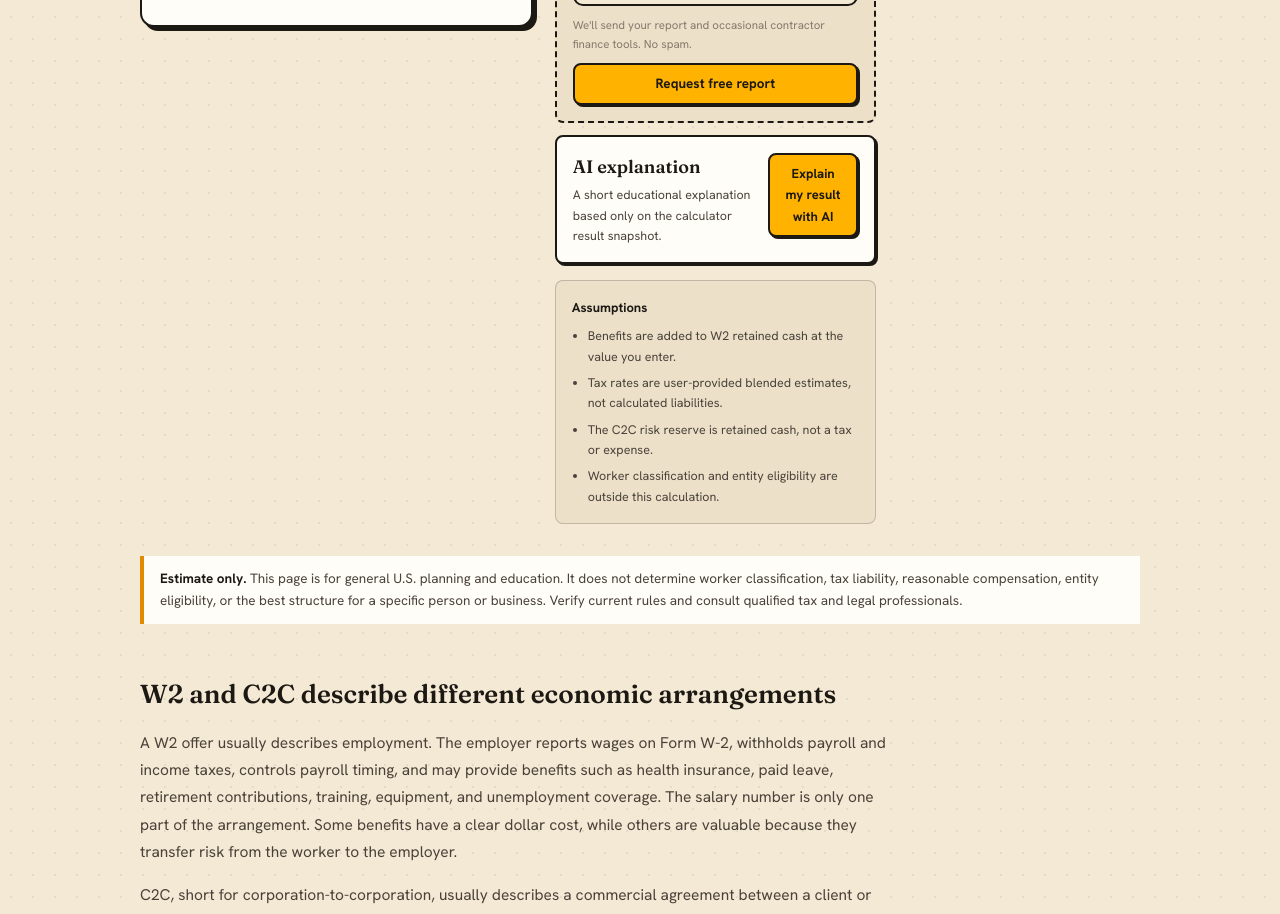
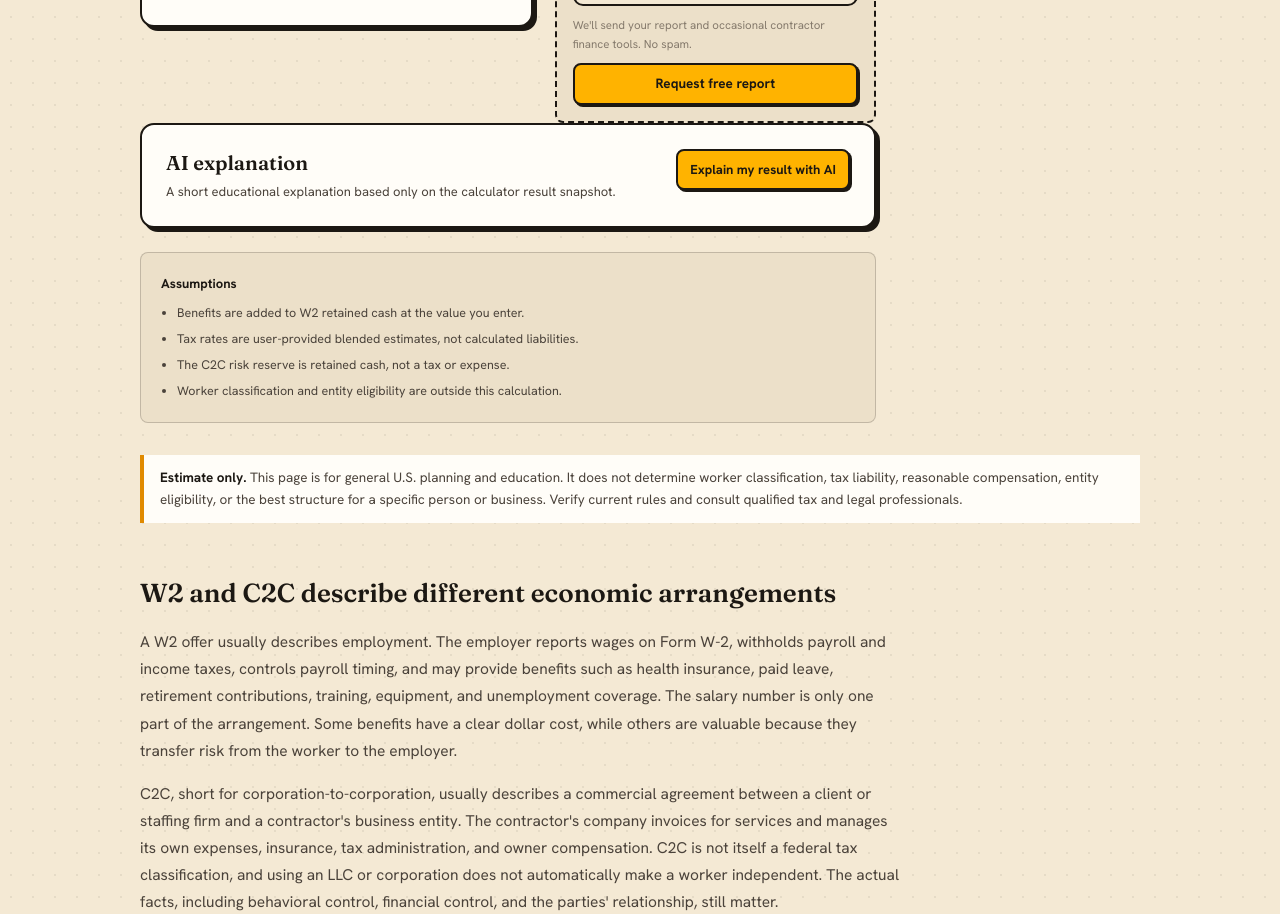
Before and after one commit to hellodeepender/buzzpay, a Next.js app: page /w2-vs-c2c in a window 1280 px wide. Shown: the part 1160-2074 px from the top of the page. Built offline with nearby package versions, Linux system fonts and the light colour scheme.

Commit message:
Improve AI explanation layout

```diff
--- a/components/AIResultExplanation.tsx
+++ b/components/AIResultExplanation.tsx
@@ -55,11 +55,11 @@ export default function AIResultExplanation({
   }
 
   return (
-    <section className="w-full min-w-0 overflow-visible border-2 border-ink rounded-[8px] bg-card p-4 shadow-hardsm">
+    <section className="w-full max-w-none min-w-0 overflow-visible border-2 border-ink rounded-xl2 bg-card p-5 sm:p-6 shadow-hard">
       <div className="flex flex-col gap-3 sm:flex-row sm:items-start sm:justify-between">
         <div className="min-w-0">
-          <h2 className="font-display text-lg font-semibold text-ink">AI explanation</h2>
-          <p className="text-[12.5px] text-ink2 mt-1">
+          <h2 className="font-display text-xl font-semibold text-ink">AI explanation</h2>
+          <p className="text-[13px] text-ink2 mt-1">
             A short educational explanation based only on the calculator result snapshot.
           </p>
         </div>
@@ -74,14 +74,14 @@ export default function AIResultExplanation({
       </div>
 
       {error && (
-        <p className="mt-3 rounded-[8px] border border-clay/40 bg-clay/10 px-3 py-2 text-[13px] font-medium text-clay">
+        <p className="mt-4 rounded-[8px] border border-clay/40 bg-clay/10 px-3 py-2 text-[13px] font-medium text-clay">
           {error}
         </p>
       )}
 
       {explanation && (
-        <div className="mt-4 space-y-4">
-          <div className="w-full rounded-[8px] border border-ink/15 bg-paper2 p-4">
+        <div className="mt-5 space-y-4">
+          <div className="w-full rounded-xl2 border border-ink/15 bg-paper2 p-4 sm:p-5">
             <p className="text-[12px] uppercase font-bold tracking-wide text-muted">Summary</p>
             <p className="mt-1 text-[14px] leading-7 text-ink2 whitespace-pre-wrap break-words">
               {explanation.summary}
@@ -95,7 +95,7 @@ export default function AIResultExplanation({
             <DetailList title="Negotiation tips" items={explanation.negotiationTips} />
           )}
 
-          <div className="w-full rounded-[8px] border border-ink/15 bg-paper2 p-4">
+          <div className="w-full rounded-xl2 border border-ink/15 bg-paper2 p-4 sm:p-5">
             <p className="text-[12px] uppercase font-bold tracking-wide text-muted">Disclaimer</p>
             <p className="mt-1 text-[13px] leading-6 text-ink2 whitespace-pre-wrap break-words">{explanation.disclaimer}</p>
           </div>
@@ -107,7 +107,7 @@ export default function AIResultExplanation({
 
 function DetailList({ title, items }: { title: string; items: string[] }) {
   return (
-    <div className="w-full rounded-[8px] border border-ink/15 bg-paper2 p-4">
+    <div className="w-full rounded-xl2 border border-ink/15 bg-paper2 p-4 sm:p-5">
       <p className="text-[12px] uppercase font-bold tracking-wide text-muted">{title}</p>
       <ul className="mt-2 space-y-2 text-[13px] leading-6 text-ink2">
         {items.map((item) => (
--- a/components/ContractorCalculators.tsx
+++ b/components/ContractorCalculators.tsx
@@ -81,12 +81,10 @@ function ToolShell({
   title,
   description,
   children,
-  assumptions,
 }: {
   title: string;
   description: string;
   children: React.ReactNode;
-  assumptions: string[];
 }) {
   const parts = Children.toArray(children);
   const results = parts.pop();
@@ -106,14 +104,19 @@ function ToolShell({
         </div>
         <div>
           {results}
-          <div className="mt-4 bg-paper2 border border-ink/20 rounded-[8px] p-4">
+        </div>
+      </div>
+    </section>
+  );
+}
+
+function AssumptionsPanel({ assumptions }: { assumptions: string[] }) {
+  return (
+    <section className="w-full max-w-[900px] mt-6 bg-paper2 border border-ink/20 rounded-[8px] p-4 sm:p-5">
       <h3 className="text-[13px] font-bold text-ink mb-2">Assumptions</h3>
       <ul className="text-[12.5px] text-ink2 space-y-1.5 list-disc pl-4">
         {assumptions.map((item) => <li key={item}>{item}</li>)}
       </ul>
-          </div>
-        </div>
-      </div>
     </section>
   );
 }
@@ -207,9 +210,11 @@ export function W2VsC2CCalculator({ onSnapshotChange }: { onSnapshotChange?: Sna
     onSnapshotChange?.(snapshot);
   }, [onSnapshotChange, snapshot]);
 
+  const assumptions = ["Benefits are added to W2 retained cash at the value you enter.", "Tax rates are user-provided blended estimates, not calculated liabilities.", "The C2C risk reserve is retained cash, not a tax or expense.", "Worker classification and entity eligibility are outside this calculation."];
+
   return (
-    <ToolShell title="W2 vs C2C comparison calculator" description="Compare estimated retained economic value using your benefits, utilization, costs, tax-rate assumptions, and risk reserve."
-      assumptions={["Benefits are added to W2 retained cash at the value you enter.", "Tax rates are user-provided blended estimates, not calculated liabilities.", "The C2C risk reserve is retained cash, not a tax or expense.", "Worker classification and entity eligibility are outside this calculation."]}>
+    <>
+      <ToolShell title="W2 vs C2C comparison calculator" description="Compare estimated retained economic value using your benefits, utilization, costs, tax-rate assumptions, and risk reserve.">
         <NumberField label="W2 salary" value={w2Salary} setValue={setW2Salary} min={0} max={1000000} prefix="$" />
         <NumberField label="Expected W2 bonus" value={w2Bonus} setValue={setW2Bonus} min={0} max={500000} prefix="$" />
         <NumberField label="Employer-paid benefits" value={w2Benefits} setValue={setW2Benefits} min={0} max={250000} prefix="$" />
@@ -239,13 +244,15 @@ export function W2VsC2CCalculator({ onSnapshotChange }: { onSnapshotChange?: Sna
               resultSnapshot={snapshot}
             />
           </section>
+        </div>
+      </ToolShell>
       <AIResultExplanation
         calculatorSlug="w2-vs-c2c"
         calculatorName="W2 vs C2C Calculator"
         snapshot={snapshot}
       />
-      </div>
-    </ToolShell>
+      <AssumptionsPanel assumptions={assumptions} />
+    </>
   );
 }
 
@@ -297,9 +304,11 @@ export function ContractorRateCalculator({ onSnapshotChange }: { onSnapshotChang
     onSnapshotChange?.(snapshot);
   }, [onSnapshotChange, snapshot]);
 
+  const assumptions = ["The entered tax rate is a blended planning reserve.", "Benefits and expenses are treated as annual cash requirements.", "The rate assumes every entered billable hour is invoiced and collected.", "The rounded rate is a floor, not a market recommendation."];
+
   return (
-    <ToolShell title="Contractor rate calculator" description="Work backward from annual cash needs and realistic billable capacity to a minimum planning rate."
-      assumptions={["The entered tax rate is a blended planning reserve.", "Benefits and expenses are treated as annual cash requirements.", "The rate assumes every entered billable hour is invoiced and collected.", "The rounded rate is a floor, not a market recommendation."]}>
+    <>
+      <ToolShell title="Contractor rate calculator" description="Work backward from annual cash needs and realistic billable capacity to a minimum planning rate.">
         <NumberField label="Target take-home cash" value={takeHome} setValue={setTakeHome} min={0} max={1000000} prefix="$" />
         <NumberField label="Replacement benefits" value={benefits} setValue={setBenefits} min={0} max={250000} prefix="$" />
         <NumberField label="Annual business expenses" value={expenses} setValue={setExpenses} min={0} max={500000} prefix="$" />
@@ -326,13 +335,15 @@ export function ContractorRateCalculator({ onSnapshotChange }: { onSnapshotChang
               resultSnapshot={snapshot}
             />
           </section>
+        </div>
+      </ToolShell>
       <AIResultExplanation
         calculatorSlug="contractor-rate-calculator"
         calculatorName="Contractor Rate Calculator"
         snapshot={snapshot}
       />
-      </div>
-    </ToolShell>
+      <AssumptionsPanel assumptions={assumptions} />
+    </>
   );
 }
 
@@ -382,9 +393,11 @@ export function SCorpSavingsCalculator({ onSnapshotChange }: { onSnapshotChange?
     onSnapshotChange?.(snapshot);
   }, [onSnapshotChange, snapshot]);
 
+  const assumptions = [`Uses the ${TAX_YEAR} Social Security wage base of ${money(SOCIAL_SECURITY_WAGE_BASE)}.`, "Income tax on pass-through profit is not removed or modeled as savings.", "The salary is supplied by you; the calculator does not determine reasonable compensation.", "State taxes and professional costs are limited to the amounts entered."];
+
   return (
-    <ToolShell title="S-corporation savings calculator" description={`Compare a simplified baseline self-employment-tax estimate with payroll taxes on entered salary using ${TAX_YEAR} Social Security limits.`}
-      assumptions={[`Uses the ${TAX_YEAR} Social Security wage base of ${money(SOCIAL_SECURITY_WAGE_BASE)}.`, "Income tax on pass-through profit is not removed or modeled as savings.", "The salary is supplied by you; the calculator does not determine reasonable compensation.", "State taxes and professional costs are limited to the amounts entered."]}>
+    <>
+      <ToolShell title="S-corporation savings calculator" description={`Compare a simplified baseline self-employment-tax estimate with payroll taxes on entered salary using ${TAX_YEAR} Social Security limits.`}>
         <NumberField label="Profit before owner salary" value={profit} setValue={setProfit} min={0} max={2000000} prefix="$" />
         <NumberField label="Supportable owner salary" value={salary} setValue={setSalary} min={0} max={1000000} prefix="$" />
         <NumberField label="Other W2 wages" value={w2Wages} setValue={setW2Wages} min={0} max={1000000} prefix="$" />
@@ -409,13 +422,15 @@ export function SCorpSavingsCalculator({ onSnapshotChange }: { onSnapshotChange?
               resultSnapshot={snapshot}
             />
           </section>
+        </div>
+      </ToolShell>
       <AIResultExplanation
         calculatorSlug="s-corp-savings-calculator"
         calculatorName="S-Corp Savings Calculator"
         snapshot={snapshot}
       />
-      </div>
-    </ToolShell>
+      <AssumptionsPanel assumptions={assumptions} />
+    </>
   );
 }
 
@@ -465,9 +480,11 @@ export function LLCVsSCorpCalculator({ onSnapshotChange }: { onSnapshotChange?:
     onSnapshotChange?.(snapshot);
   }, [onSnapshotChange, snapshot]);
 
+  const assumptions = [`Uses ${TAX_YEAR} federal Social Security limits.`, "Default LLC means a sole-owner self-employment-tax scenario for this estimate.", "Income tax is excluded because pass-through profit generally remains relevant under both scenarios.", "Legal protection, ownership restrictions, benefits, basis, and state-specific rules are not scored."];
+
   return (
-    <ToolShell title="LLC default tax vs S-corporation cost comparison" description="Compare a simplified federal employment-tax and administration-cost scenario. This does not decide legal form, eligibility, or reasonable salary."
-      assumptions={[`Uses ${TAX_YEAR} federal Social Security limits.`, "Default LLC means a sole-owner self-employment-tax scenario for this estimate.", "Income tax is excluded because pass-through profit generally remains relevant under both scenarios.", "Legal protection, ownership restrictions, benefits, basis, and state-specific rules are not scored."]}>
+    <>
+      <ToolShell title="LLC default tax vs S-corporation cost comparison" description="Compare a simplified federal employment-tax and administration-cost scenario. This does not decide legal form, eligibility, or reasonable salary.">
         <NumberField label="Annual business profit" value={profit} setValue={setProfit} min={0} max={2000000} prefix="$" />
         <NumberField label="Supportable S-corp salary" value={salary} setValue={setSalary} min={0} max={1000000} prefix="$" />
         <NumberField label="Default LLC admin costs" value={llcCosts} setValue={setLlcCosts} min={0} max={100000} prefix="$" />
@@ -492,13 +509,15 @@ export function LLCVsSCorpCalculator({ onSnapshotChange }: { onSnapshotChange?:
               resultSnapshot={snapshot}
             />
           </section>
+        </div>
+      </ToolShell>
       <AIResultExplanation
         calculatorSlug="llc-vs-s-corp"
         calculatorName="LLC vs S-Corp"
         snapshot={snapshot}
       />
-      </div>
-    </ToolShell>
+      <AssumptionsPanel assumptions={assumptions} />
+    </>
   );
 }
 
@@ -552,9 +571,11 @@ export function Tax1099Calculator({ onSnapshotChange }: { onSnapshotChange?: Sna
     onSnapshotChange?.(snapshot);
   }, [onSnapshotChange, snapshot]);
 
+  const assumptions = [`Self-employment tax uses the ${TAX_YEAR} Social Security wage base of ${money(SOCIAL_SECURITY_WAGE_BASE)}.`, "Federal and state income-tax rates are user-provided blended estimates.", "The employer-equivalent SE tax deduction reduces the estimated federal income-tax base.", "Credits, QBI, itemized deductions, retirement contributions, local tax, and special situations are excluded."];
+
   return (
-    <ToolShell title="1099 tax planning calculator" description={`Estimate self-employment tax with ${TAX_YEAR} limits, then add your own blended federal and state income-tax rates.`}
-      assumptions={[`Self-employment tax uses the ${TAX_YEAR} Social Security wage base of ${money(SOCIAL_SECURITY_WAGE_BASE)}.`, "Federal and state income-tax rates are user-provided blended estimates.", "The employer-equivalent SE tax deduction reduces the estimated federal income-tax base.", "Credits, QBI, itemized deductions, retirement contributions, local tax, and special situations are excluded."]}>
+    <>
+      <ToolShell title="1099 tax planning calculator" description={`Estimate self-employment tax with ${TAX_YEAR} limits, then add your own blended federal and state income-tax rates.`}>
         <NumberField label="Gross 1099 revenue" value={revenue} setValue={setRevenue} min={0} max={5000000} prefix="$" />
         <NumberField label="Business expenses" value={expenses} setValue={setExpenses} min={0} max={5000000} prefix="$" />
         <NumberField label="Other W2 wages" value={w2Wages} setValue={setW2Wages} min={0} max={1000000} prefix="$" />
@@ -582,13 +603,15 @@ export function Tax1099Calculator({ onSnapshotChange }: { onSnapshotChange?: Sna
               resultSnapshot={snapshot}
             />
           </section>
+        </div>
+      </ToolShell>
       <AIResultExplanation
         calculatorSlug="1099-tax-calculator"
         calculatorName="1099 Tax Calculator"
         snapshot={snapshot}
       />
-      </div>
-    </ToolShell>
+      <AssumptionsPanel assumptions={assumptions} />
+    </>
   );
 }
 
```
Lines whose indentation alone changed are shown as unchanged.
